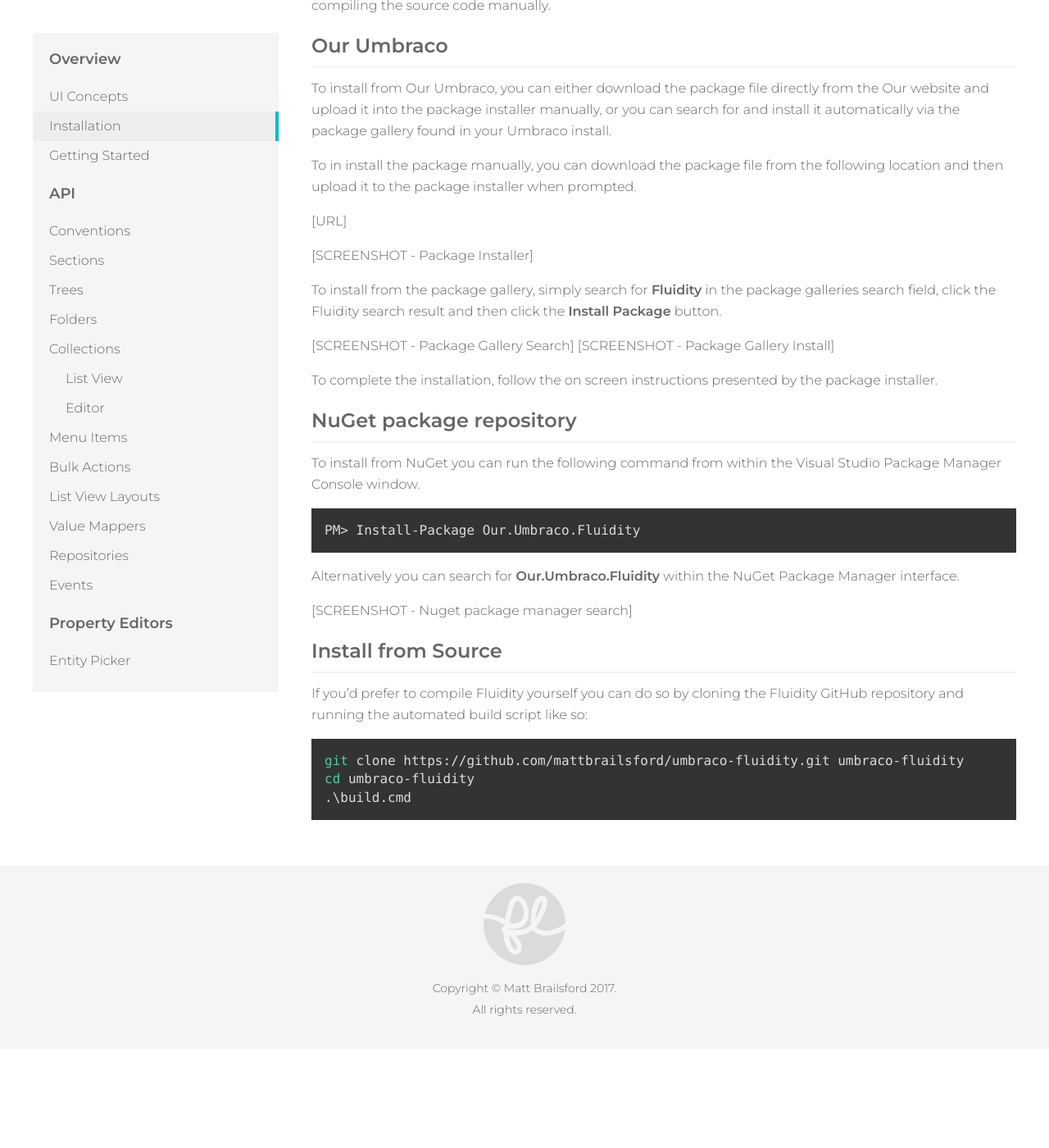
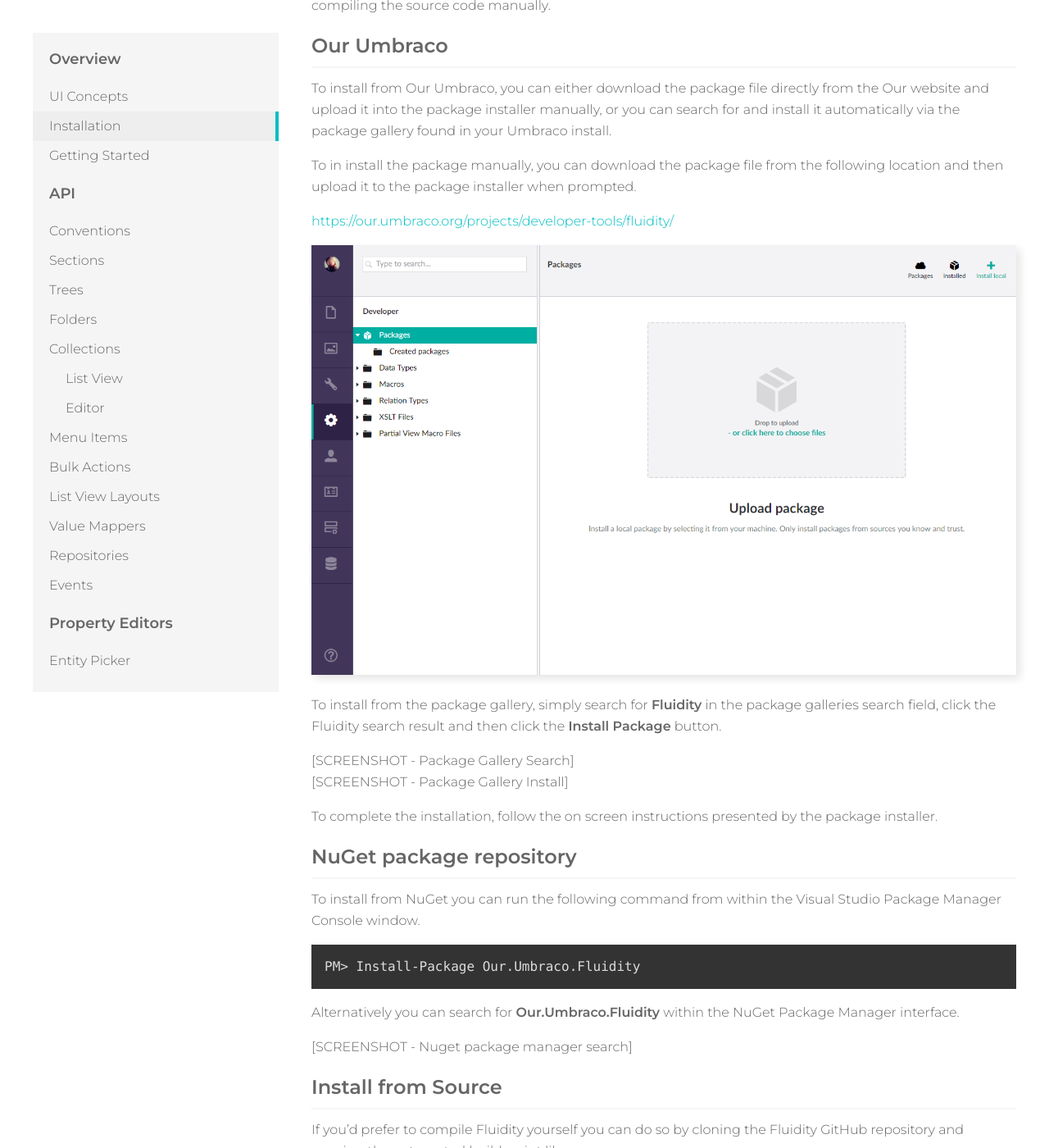
Before and after one commit to mattbrailsford/umbraco-fluidity, a Jekyll site: the page built from docs/_pages/01-overview-01-installation.md, in a window 1280 px wide and 1400 px high, scrolled down 430 px. Shown: the whole window at 82% size. Built offline with Jekyll 4.4.1, drawn with Linux system fonts in a browser that asks for light colours; before the commit the page ends 1709 px from its top, so only the background shows below that.

Commit message:
Upload package screenshot

```diff
--- a/docs/_pages/01-overview-01-installation.md
+++ b/docs/_pages/01-overview-01-installation.md
@@ -13,9 +13,9 @@
 
 To in install the package manually, you can download the package file from the following location and then upload it to the package installer when prompted.
 
-[URL]
+[{{ site.data.links.umbraco }}]({{ site.data.links.umbraco }})
 
-[SCREENSHOT - Package Installer]
+![Upload Package]({{ site.baseurl }}/img/upload-package.png)
 
 To install from the package gallery, simply search for **Fluidity** in the package galleries search field, click the Fluidity search result and then click the **Install Package** button.
 
```
Also changed, not shown: docs/img/upload-package.png (added).
